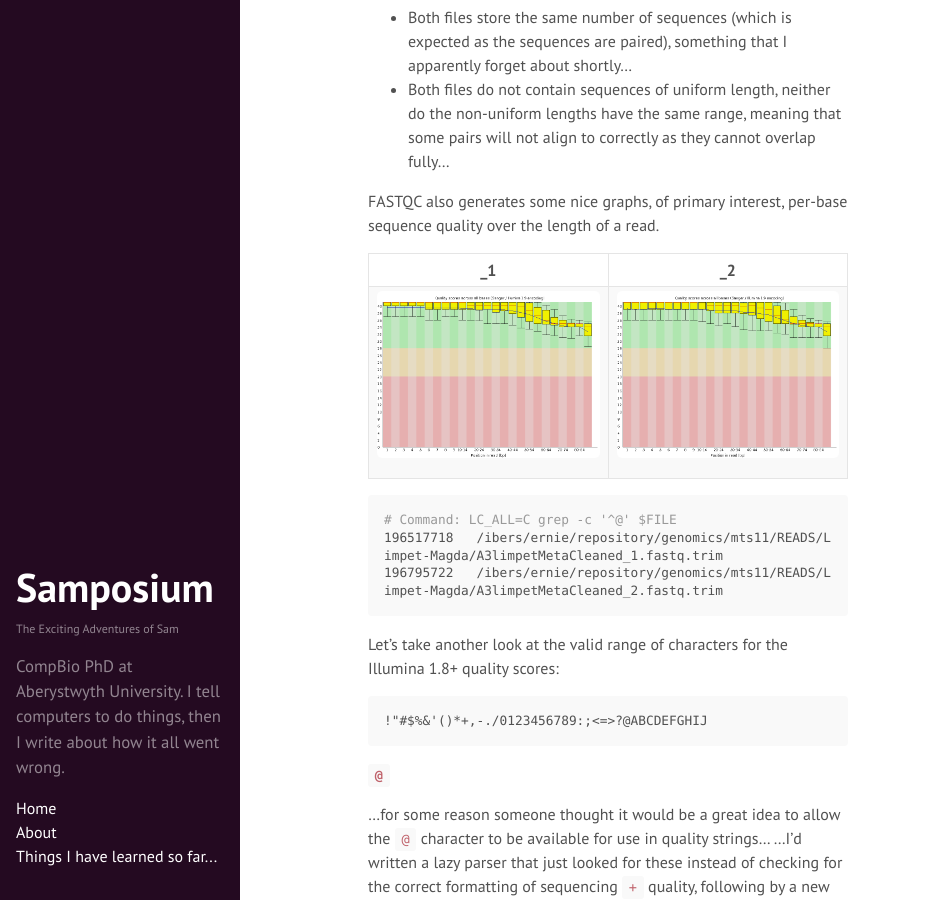
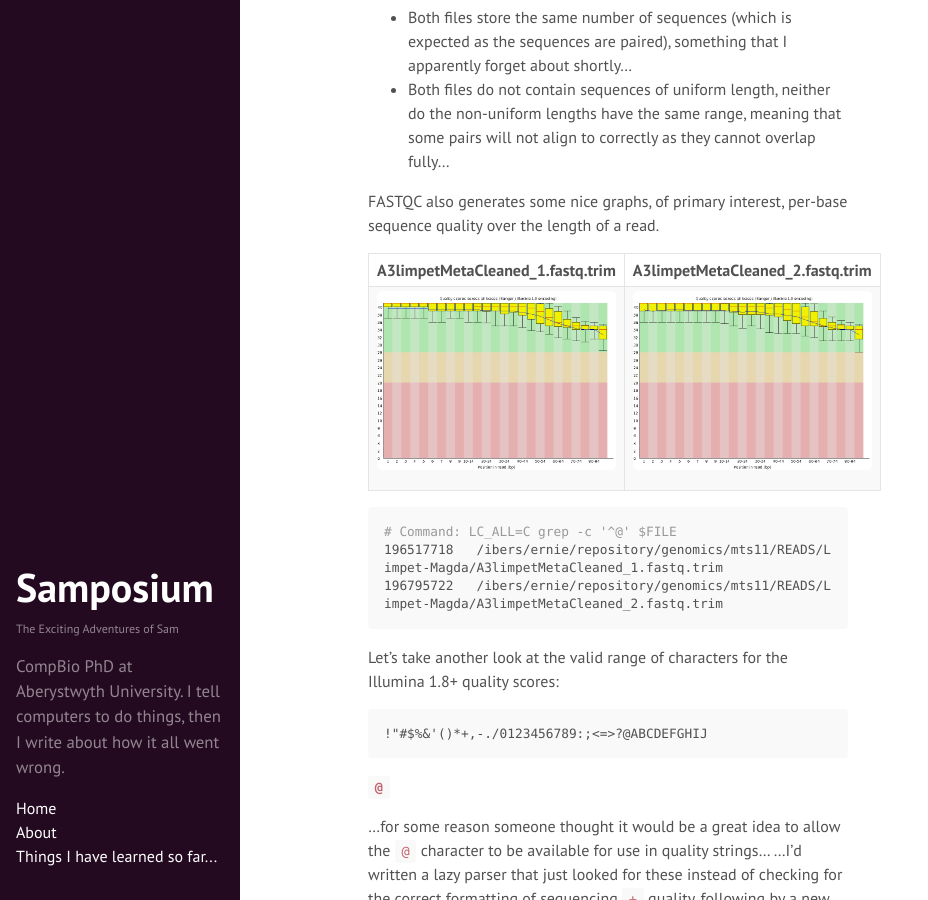
Before and after one commit to SamStudio8/samstudio8.github.io.off, a Jekyll site: the page built from _posts/2015-04-21-the-story-so-far-p1.md, in a window 1280 px wide and 900 px high, scrolled down 3479 px. Shown: the whole window, without its empty margins (0-928 px from the left). Built offline with Jekyll 4.4.1, drawn with Linux system fonts in a browser that asks for light colours; Markdown is read by kramdown in place of the engine named in the settings.

Commit message:
Nicerise table

````diff
--- a/_posts/2015-04-21-the-story-so-far-p1.md
+++ b/_posts/2015-04-21-the-story-so-far-p1.md
@@ -123,9 +123,9 @@ Here I managed to miss two things:
 
 FASTQC also generates some nice graphs, of primary interest, per-base sequence quality over the length of a read.
 
-\_1            |  \_2
-:-------------------------:|:-------------------------:
-![]({{ site.url }}/public/posts/so-far-p1/pbq1.png)  |  ![]({{ site.url }}/public/posts/so-far-p1/pbq2.png)
+A3limpetMetaCleaned\_1.fastq.trim                    | A3limpetMetaCleaned\_2.fastq.trim
+:---------------------------------------------------:|:---------------------------------------------------:
+![]({{ site.url }}/public/posts/so-far-p1/pbq1.png)  | ![]({{ site.url }}/public/posts/so-far-p1/pbq2.png)
 
 ```bash
 # Command: LC_ALL=C grep -c '^@' $FILE
````
